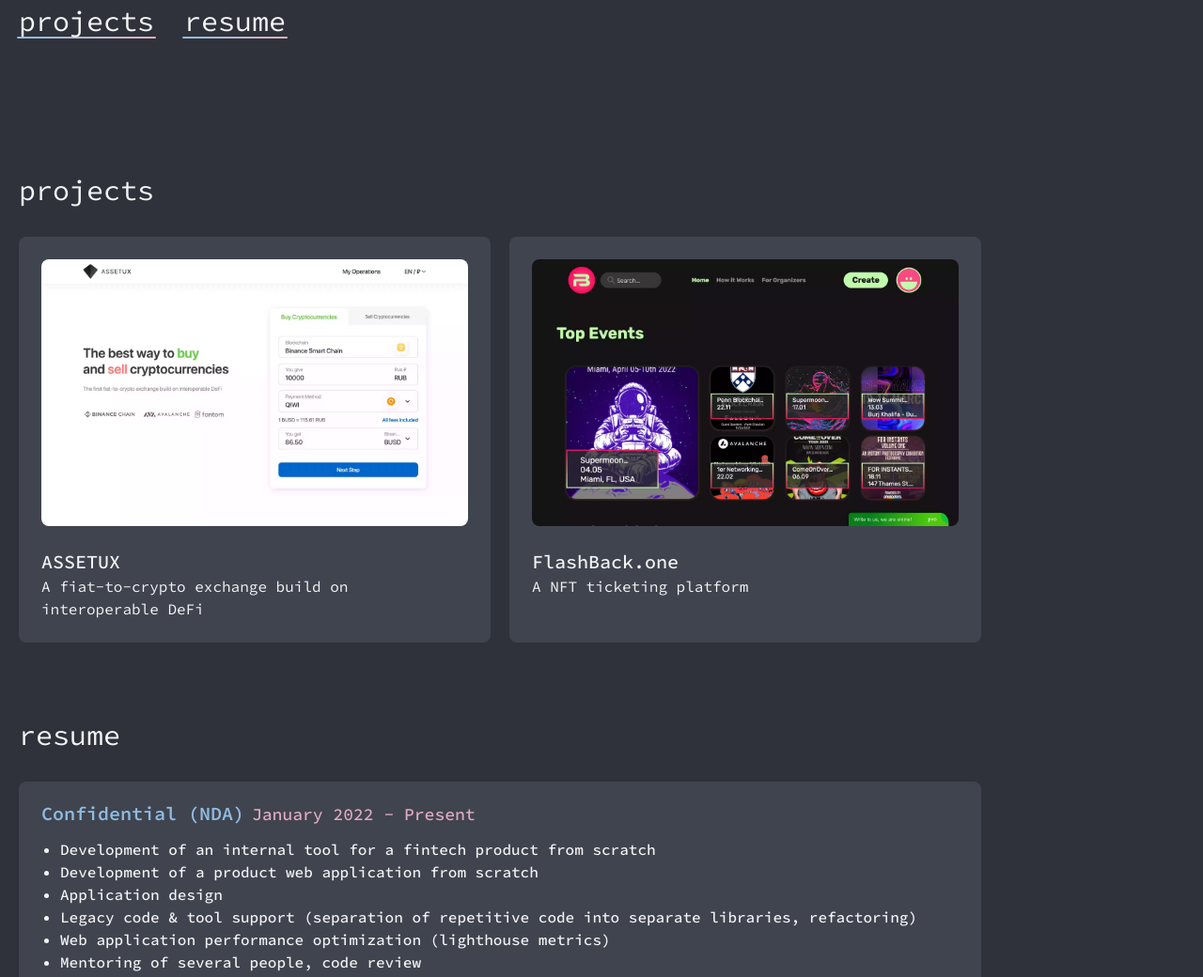
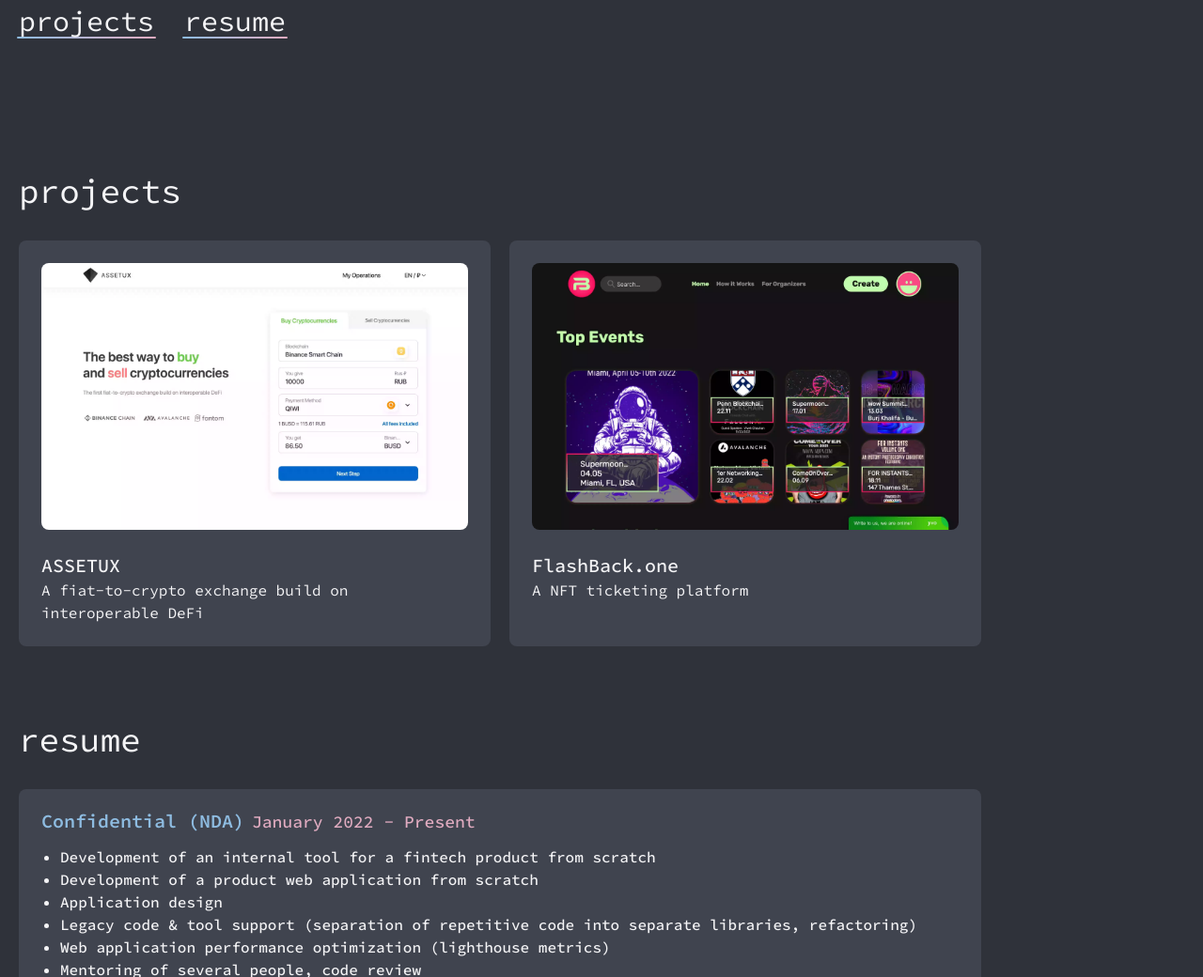
Before and after one commit to adjsky/website, an Astro site: page / in a window 1280 px wide. Shown: the part 434-1474 px from the top of the page at 94% size. Built offline with nearby package versions, Linux system fonts and the light colour scheme; Astro itself is replaced by a stand-in of ours.

Commit message:
Fix font-sizes

```diff
--- a/src/pages/index.astro
+++ b/src/pages/index.astro
@@ -34,7 +34,7 @@
     </section>
 
     <section id="projects" class="max-w-screen-lg">
-      <h2 class="text-3xl py-8">projects</h2>
+      <h2 class="text-4xl py-8">projects</h2>
 
       <div class="grid grid-cols-1 sm:grid-cols-2 gap-5">
         {projects.map((project) => (
@@ -64,7 +64,7 @@
     <hr class="border-none py-6" />
 
     <section id="resume" class="max-w-screen-lg">
-      <h2 class="text-3xl py-8">resume</h2>
+      <h2 class="text-4xl py-8">resume</h2>
 
       <div class="bg-gray rounded-lg p-6 font-medium grid grid-cols-1 gap-y-6">
         {resume.map((item) => (
```
